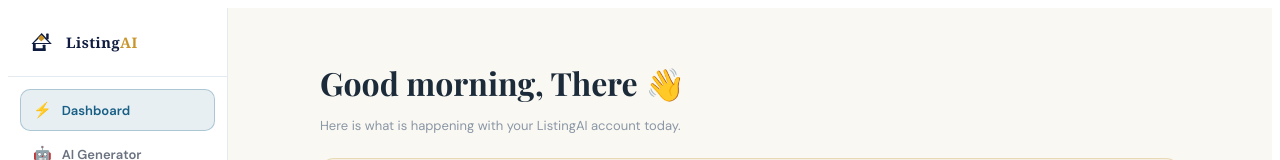
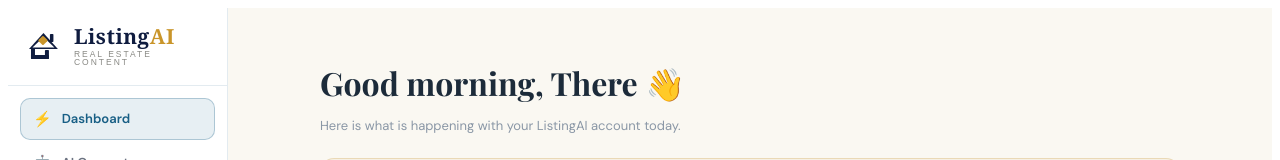
Before and after one commit to khancodewala/listingai, a Next.js app: page /dashboard in a window 1280 px wide. Shown: the top 160 px of the page. Built offline with nearby package versions, Linux system fonts and the light colour scheme; no server answers.

Commit message:
Enlarge dashboard logo to match other pages

```diff
--- a/app/dashboard/page.js
+++ b/app/dashboard/page.js
@@ -223,7 +223,7 @@ export default function Dashboard() {
 
   const S = {
     sidebar: { display: 'flex', flexDirection: 'column', height: '100%', background: '#ffffff', borderRight: '1px solid rgba(24,95,133,0.12)' },
-    sidebarLogo: { padding: '20px', borderBottom: '1px solid rgba(24,95,133,0.12)' },
+    sidebarLogo: { padding: '18px 16px', borderBottom: '1px solid rgba(24,95,133,0.12)' },
     sidebarLogoLink: { display: 'flex', alignItems: 'center', gap: '8px', textDecoration: 'none' },
     sidebarLogoText: { fontSize: '18px', fontWeight: 700, color: '#185F85', fontFamily: "var(--font-playfair)" },
     sidebarNav: { flex: 1, padding: '12px' },
@@ -235,7 +235,7 @@ export default function Dashboard() {
     <aside style={S.sidebar}>
       <div style={S.sidebarLogo}>
         <a href="/" style={S.sidebarLogoLink}>
-          <LogoMark size="sm" theme="light" />
+          <LogoMark size="md" theme="light" />
         </a>
       </div>
       <nav style={S.sidebarNav}>
@@ -328,7 +328,7 @@ export default function Dashboard() {
         }} className="mobile-topbar">
           <style>{`@media (min-width: 768px) { .mobile-topbar { display: none !important; } }`}</style>
           <button onClick={() => setSidebarOpen(true)} style={{ background: 'none', border: 'none', cursor: 'pointer', color: '#185F85', fontSize: '20px' }}>☰</button>
-          <LogoMark size="sm" theme="light" />
+          <LogoMark size="md" theme="light" />
           <div style={{
             width: '32px', height: '32px', borderRadius: '50%',
             background: 'rgba(24,95,133,0.12)', border: '1px solid rgba(24,95,133,0.30)',
```
